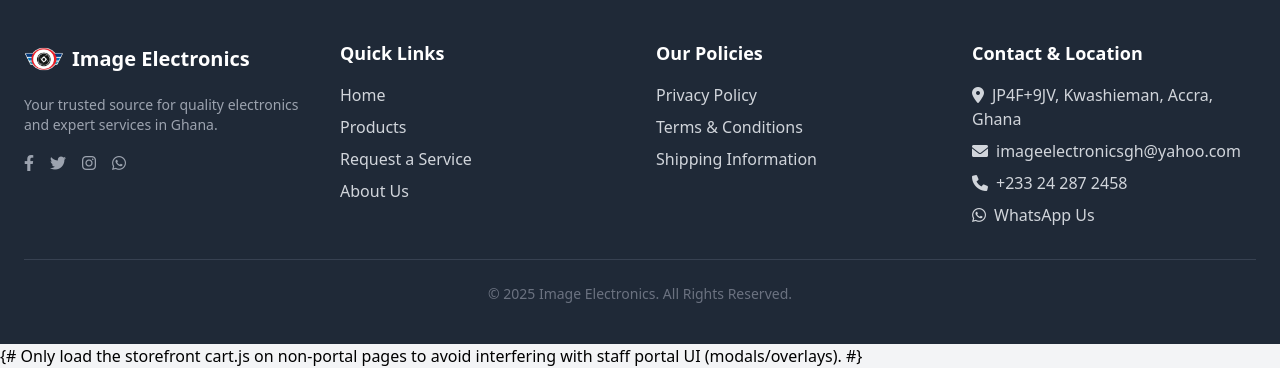
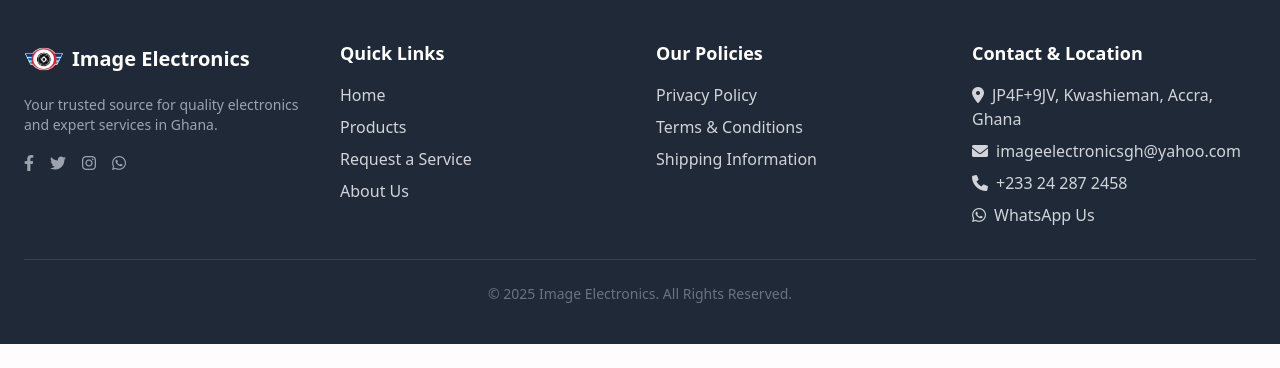
Before and after one commit to tokyoCitagh/CapstoneProject_group4, a Django app: page /services/add/ in a window 1280 px wide. Shown: the part 1846-2214 px from the top of the page. After the commit the page ends 2190 px from the top, so only its background shows below. Run offline with Django 5.2, Linux system fonts and the light colour scheme; the visitor is signed in with stand-in values (Sample User, id 1); data comes from the database, SQL or seed files in the repository; data that the repository does not hold is empty; parts of the project's set-up code (start-up, migrations or seed data) failed here and were passed over; some libraries are stand-ins or nearby versions.

Commit message:
Remove unnecessary template comments from base.html

```diff
--- a/store/templates/store/base.html
+++ b/store/templates/store/base.html
@@ -252,8 +252,6 @@
         })();
     </script>
 
-     {# Only load the storefront cart.js on non-portal pages to avoid
-         interfering with staff portal UI (modals/overlays). #}
      {% if '/portal' not in request.path %}
      <script type="text/javascript" src="{% static 'store/js/cart.js' %}?v={% now "U" %}"></script>
      {% endif %}
```
